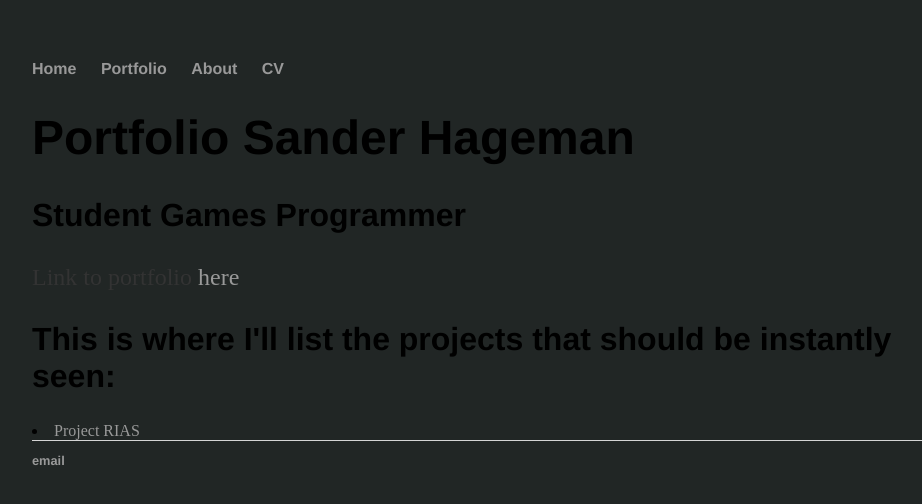
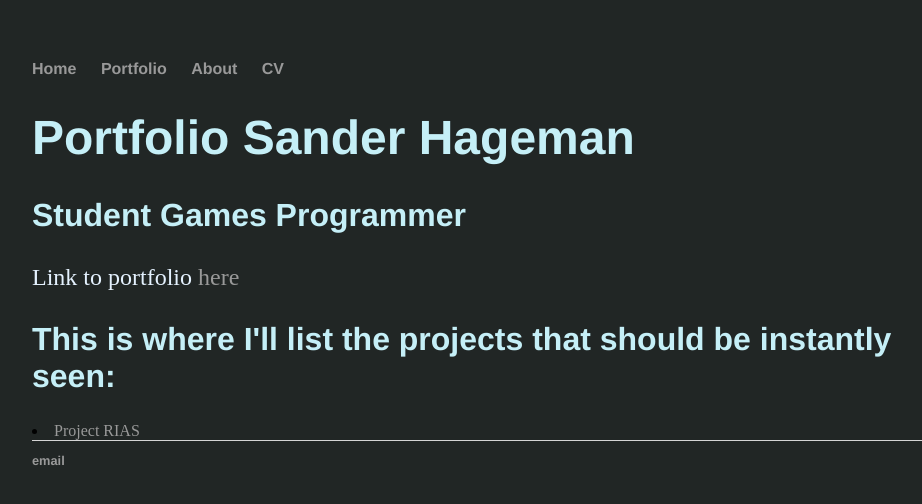
Before and after one commit to SanderHageman/sanderhageman.github.io, a Jekyll site: the page built from index.html, in a window 1280 px wide. Shown: the top 504 px of the page, without its empty margins (160-1082 px from the left). Built offline with Jekyll 4.4.1, drawn with Linux system fonts in a browser that asks for light colours.

Commit message:
Update main.css

```diff
--- a/css/main.css
+++ b/css/main.css
@@ -22,15 +22,17 @@ a:hover {
 h1 {
     font-size: 3em;
     font-family:'Helvetica', 'Arial', 'Sans-Serif';
+    color: #c5eff7;
 }
 h2 {
     font-size: 2em;
     font-family:'Helvetica', 'Arial', 'Sans-Serif';
+    color: #c5eff7;
 }
 p {
     font-size: 1.5em;
     line-height: 1.4em;
-    color: #333;
+    color: #e4f1fe;
 }
 footer {
     border-top: 1px solid #d5d5d5;
```
